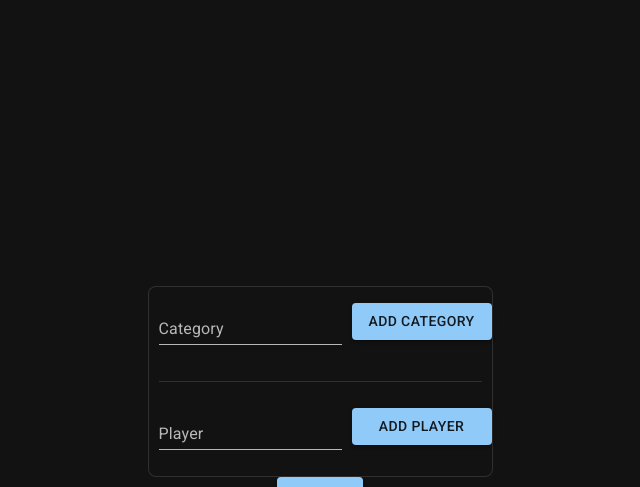
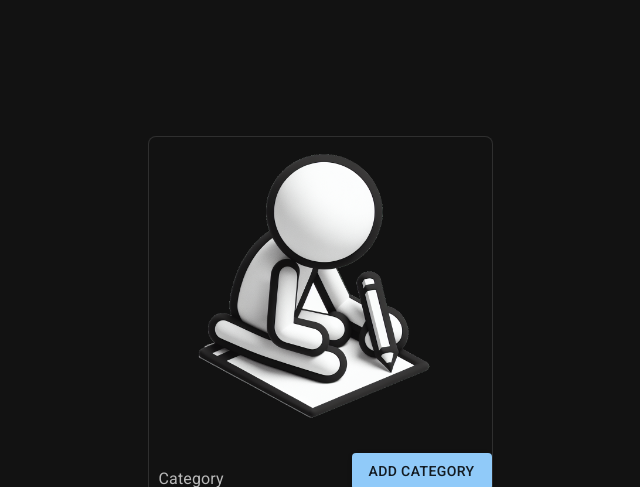
Before and after one commit to brainomite/score-card, a React (Vite) app in the folder frontend/: page / in a window 1280 px wide. Shown: the top 487 px of the page, without its empty margins (320-960 px from the left). Built offline with nearby package versions, Linux system fonts and the light colour scheme; what react-dnd-multi-backend would draw is missing.

Commit message:
Add logo and icon (#24)

```diff
--- a/frontend/index.html
+++ b/frontend/index.html
@@ -2,7 +2,7 @@
 <html lang="en">
   <head>
     <meta charset="UTF-8" />
-    <link rel="icon" type="image/svg+xml" href="/vite.svg" />
+    <link rel="icon" type="image/svg+xml" href="/stick-figure.png" />
     <link
       rel="stylesheet"
       href="https://fonts.googleapis.com/icon?family=Material+Icons"
--- /dev/null
+++ b/frontend/src/assets/stick-figure.tsx
@@ -0,0 +1,3 @@
+import stickFigure from "/stick-figure.png";
+
+export default stickFigure;
--- a/frontend/src/pages/SetUpCard.tsx
+++ b/frontend/src/pages/SetUpCard.tsx
@@ -13,6 +13,7 @@ import {
 } from "react-dnd-multi-backend";
 import toast from "react-hot-toast";
 import Button from "@mui/material/Button";
+import stickFigure from "../assets/stick-figure";
 
 const HTML5toTouch = {
   backends: [
@@ -90,6 +91,11 @@ export const Component: FC = () => {
           },
         }}
       >
+        <img
+          style={{ width: "300px", height: "300px" }}
+          src={stickFigure}
+          alt="Stick Figure"
+        />
         <InputList
           name="Category"
           listItems={categories}
```
Also changed, not shown: frontend/public/stick-figure.png (added), 1 other file (tests, documents, lock files or other folders).
